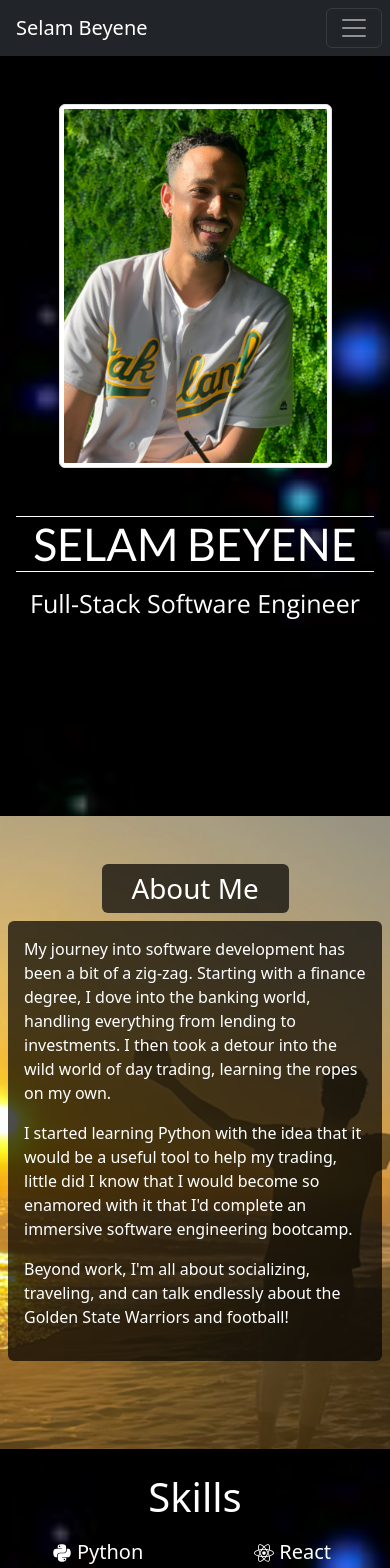
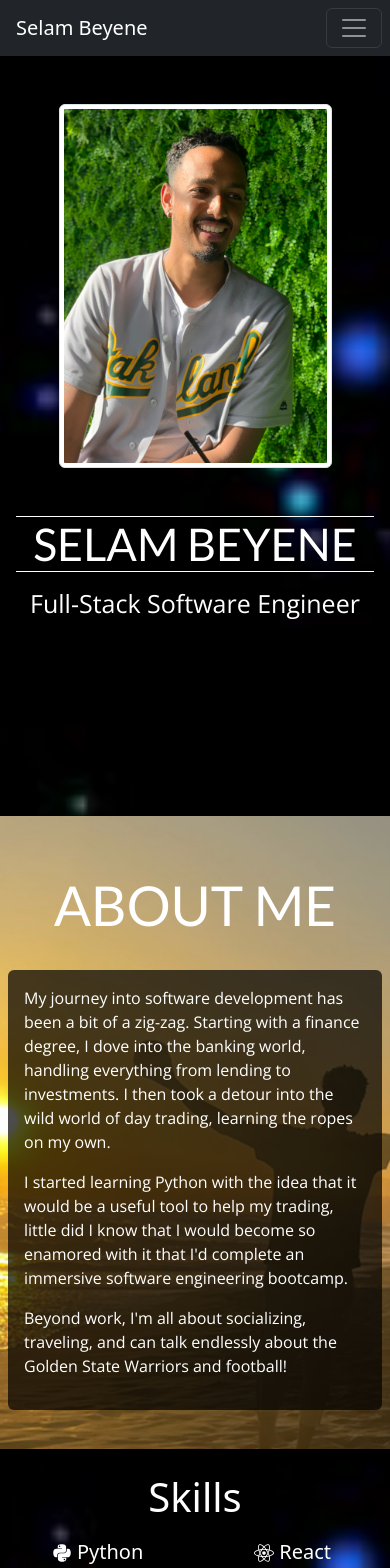
Before and after one commit to Slmbyn/my-portfolio, a React (Create React App) app: page / in a window 390 px wide. Shown: the top 1568 px of the page. Built offline with nearby package versions, Linux system fonts and the light colour scheme; a web font is replaced by a local one.

Commit message:
updates mobile aboutme fonts

```diff
--- a/src/components/AboutMe.js
+++ b/src/components/AboutMe.js
@@ -23,24 +23,34 @@ export default function AboutMe() {
                 <Col></Col>
                 <Col></Col>
             </div>
+            {/* MOBILE */}
             <div className='d-block d-md-none text-white px-2 rounded-3'>
                 <div>
                     <div
                         className='d-flex justify-content-center mt-5 text-center'
                         >
                         <h1
-                            className='rounded py-2 '
+                            className='rounded py-2 mb-4 '
                             style={{
-                                backgroundColor: 'rgba(0, 0, 0, 0.7)',
-                                width:'50%'
+                                // backgroundColor: 'rgba(0, 0, 0, 0.7)',
+                                // width:'50%'
+                                textTransform: 'uppercase',
+                                fontFamily:'"Lato", sans-serif',
+                                fontWeight: '400',
+                                fontSize: '55px'
                             }}
                         >
                             About Me</h1>
                     </div>
                     <div
                         className='px-3 py-3 rounded'
-                        style={{backgroundColor: 'rgba(0, 0, 0, 0.7)'}}
-                        >
+                        style={{
+                            backgroundColor: 'rgba(0, 0, 0, 0.7)',
+                            fontFamily: '"Open Sans", sans-serif',
+                            fontWeight: '300',
+                            fontStyle: 'normal',
+                        }}
+                    >
                         <p>My journey into software development has been a bit of a zig-zag. Starting with a finance degree, I dove into the banking world, handling everything from lending to investments. I then took a detour into the wild world of day trading, learning the ropes on my own.</p>
                         <p>I started learning Python with the idea that it would be a useful tool to help my trading, little did I know that I would become so enamored with it that I&apos;d complete an immersive software engineering bootcamp.</p>
                         <p>Beyond work, I&apos;m all about socializing, traveling, and can talk endlessly about the Golden State Warriors and football! </p>
```
